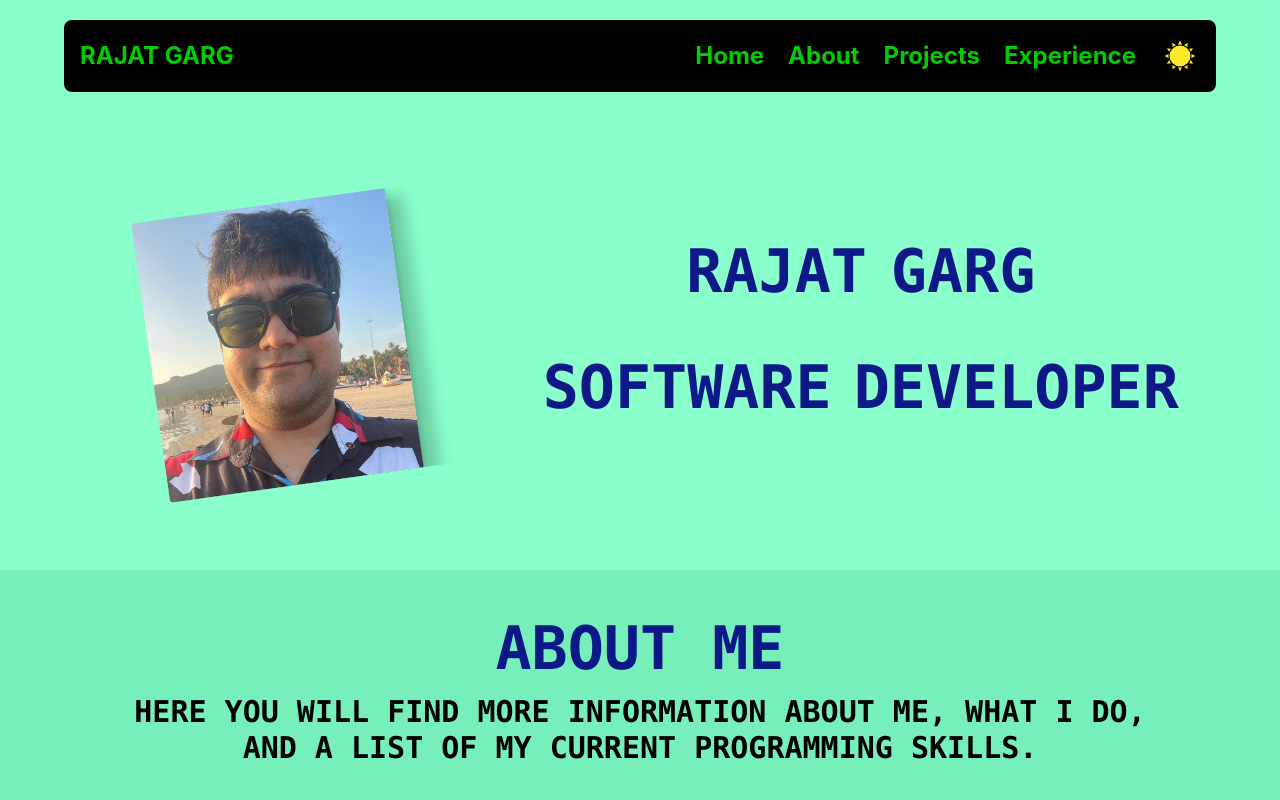
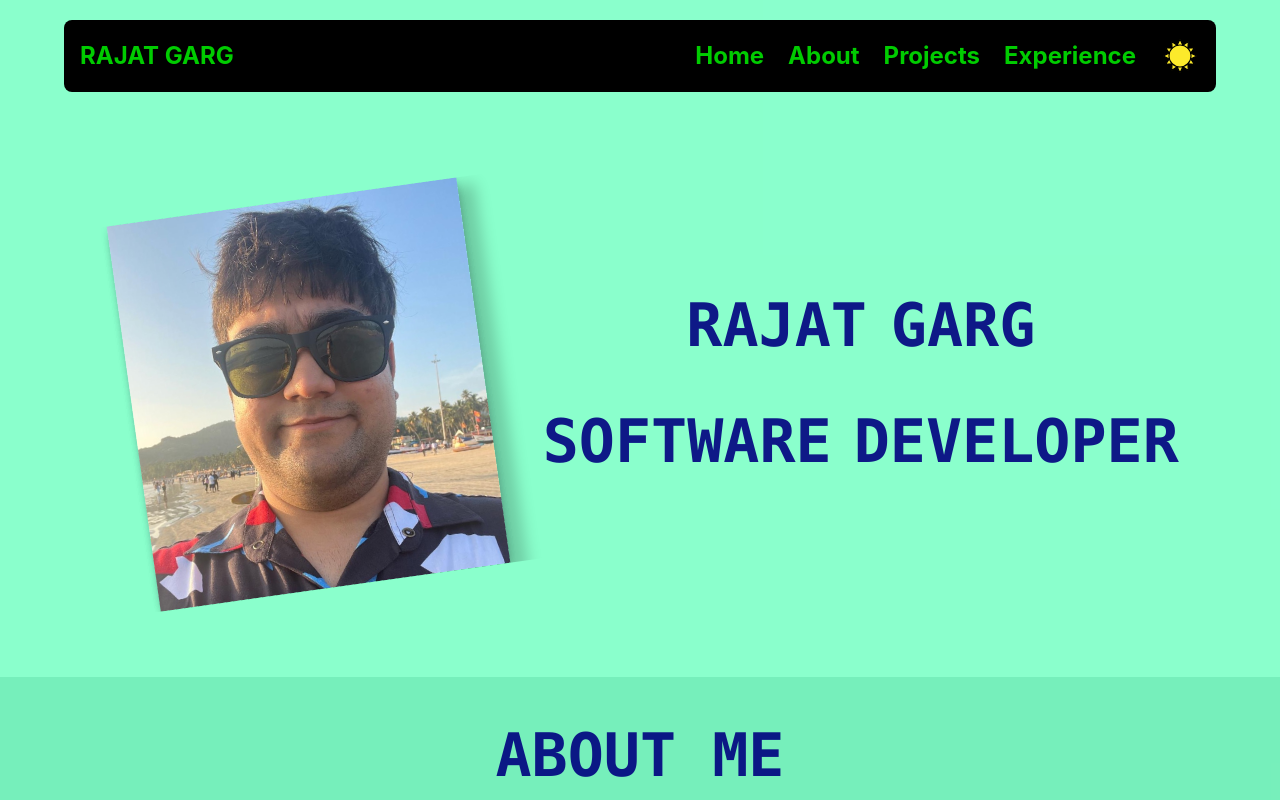
Before and after one commit to rajatgarg2004/Portfolio-Website, a React (Create React App) app in the folder front-end/: page / in a window 1280 px wide. Shown: the top 800 px of the page. Built offline with nearby package versions, Linux system fonts and the light colour scheme.

Commit message:
Photo style changed

```diff
--- a/front-end/src/Components/Card.js
+++ b/front-end/src/Components/Card.js
@@ -2,7 +2,7 @@ import React from 'react';
 import { motion } from 'framer-motion';
 const Card = ({ imageUrl}) => {
   return (
-    <div className="max-w-xs rounded overflow-hidden" style={{ transform: 'rotate(-8deg)' }}>
+    <div className="max-w-lg rounded overflow-hidden flex flex-row justify-center" style={{ transform: 'rotate(-8deg)' }}>
          <motion.img
                         initial={{ opacity: 0, y: -50, scale: 0.5, color: '#333' }}
                         animate={{ opacity: 1, y: 0, scale: 1, color: '#ff6f61' }}
```
